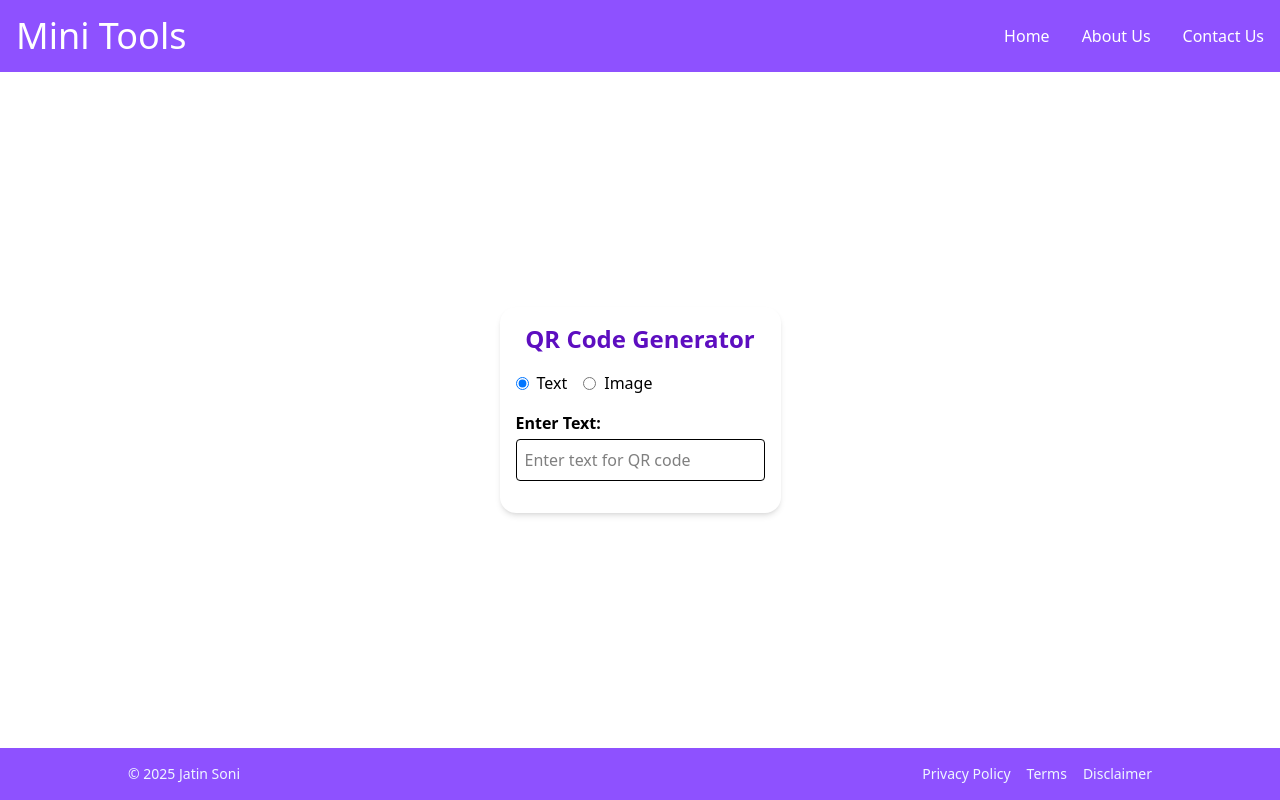
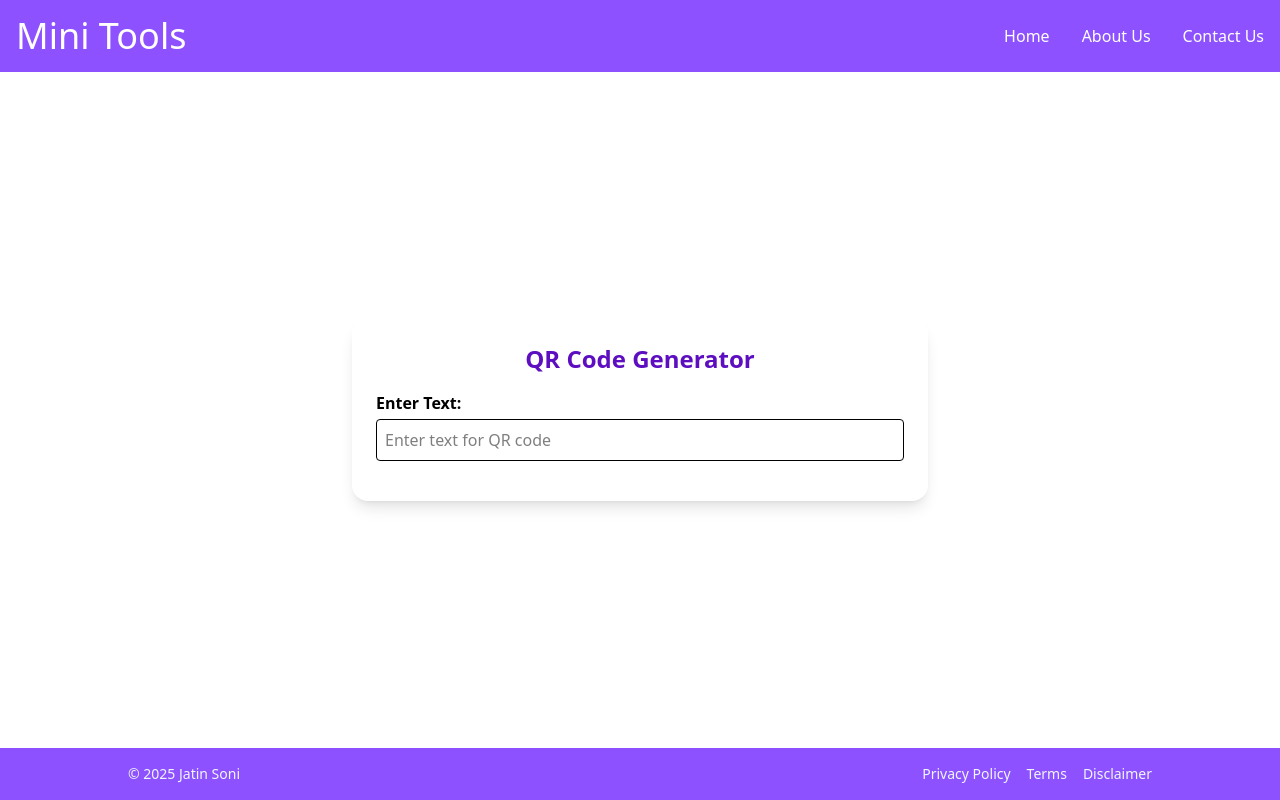
Before and after one commit to jatin-patalia/Mini_Tools, a React (Vite) app: page /qr_code_generator in a window 1280 px wide. Built offline with nearby package versions, Linux system fonts and the light colour scheme.

Commit message:
qr generator code added and modified

```diff
--- a/src/pages/tools/QrCodeGenerator.tsx
+++ b/src/pages/tools/QrCodeGenerator.tsx
@@ -1,49 +1,25 @@
-import React, { useState } from "react";
-import { QRCodeSVG } from "qrcode.react";
+import { useState, useRef } from "react"
+import { QRCodeCanvas } from "qrcode.react"
 
 const QRCodeGenerator = () => {
-  const [text, setText] = useState("");
-  const [imageUrl, setImageUrl] = useState("");
-  const [useImage, setUseImage] = useState(false);
+  const [text, setText] = useState("")
+  const canvasRef = useRef<HTMLDivElement>(null)
 
-  const handleImageUpload = (e: React.ChangeEvent<HTMLInputElement>) => {
-    const file = e.target.files?.[0];
-    if (!file) return;
-    const reader = new FileReader();
-    reader.onloadend = () => {
-      setImageUrl(reader.result as string);
-    };
-    reader.readAsDataURL(file);
-  };
-
-  const qrValue = useImage ? imageUrl : text;
+  const downloadQR = () => {
+    const canvas = canvasRef.current?.querySelector("canvas")
+    const url = canvas?.toDataURL("image/png")
+    const a = document.createElement("a")
+    a.href = url as string
+    a.download = "qrcode.png"
+    a.click()
+  }
 
   return (
-    <div className="max-w-xl mx-auto p-4 bg-white rounded-2xl shadow-md">
+    <div className="p-6 rounded-2xl shadow-lg w-full max-w-xl mx-auto">
       <h2 className="text-2xl font-bold text-center mb-4 text-title">
         QR Code Generator
       </h2>
 
-      <div className="flex items-center mb-4 gap-4">
-        <label className="flex items-center gap-2">
-          <input
-            type="radio"
-            checked={!useImage}
-            onChange={() => setUseImage(false)}
-          />
-          Text
-        </label>
-        <label className="flex items-center gap-2">
-          <input
-            type="radio"
-            checked={useImage}
-            onChange={() => setUseImage(true)}
-          />
-          Image
-        </label>
-      </div>
-
-      {!useImage ? (
       <div className="mb-4">
         <label className="block font-semibold mb-1">Enter Text:</label>
         <input
@@ -54,33 +30,20 @@ const QRCodeGenerator = () => {
           placeholder="Enter text for QR code"
         />
       </div>
-      ) : (
-        <div className="mb-4">
-          <label className="block font-semibold mb-1">Upload Image:</label>
-          <input
-            type="file"
-            accept="image/*"
-            onChange={handleImageUpload}
-            className="w-full"
-            value={imageUrl ? imageUrl : ""}
-          />
-        </div>
-      )}
 
-      {qrValue && (
-        <div className="flex flex-col items-center gap-2 mt-6">
-          <QRCodeSVG value={qrValue} size={200} />
-          <a
-            href={qrValue}
-            download="qrcode.png"
+      {text && (
+        <div className="flex flex-col items-center gap-2 mt-6" ref={canvasRef}>
+          <QRCodeCanvas value={text} size={200} />
+          <button
+            onClick={downloadQR}
             className="mt-2 text-sm text-blue-500 hover:text-blue-700"
           >
             ⬇ Download QR
-          </a>
+          </button>
         </div>
       )}
     </div>
-  );
-};
+  )
+}
 
-export default QRCodeGenerator;
+export default QRCodeGenerator
--- a/src/utils.ts/toolList.ts
+++ b/src/utils.ts/toolList.ts
@@ -80,9 +80,9 @@ export const toolsList = [
     summary: "Generate link for facebook to share to others.",
   },
   {
-    name: "Age Calculator",
-    path: "/age_calculator",
+    name: "QR code Generator",
+    path: "/qr_code_generator",
     icon: age_calculator,
-    summary: "Calculate age based on birth date.",
+    summary: "Generate QR codes for URLs, text, and more.",
   },
 ]
```
Lines whose indentation alone changed are shown as unchanged.
